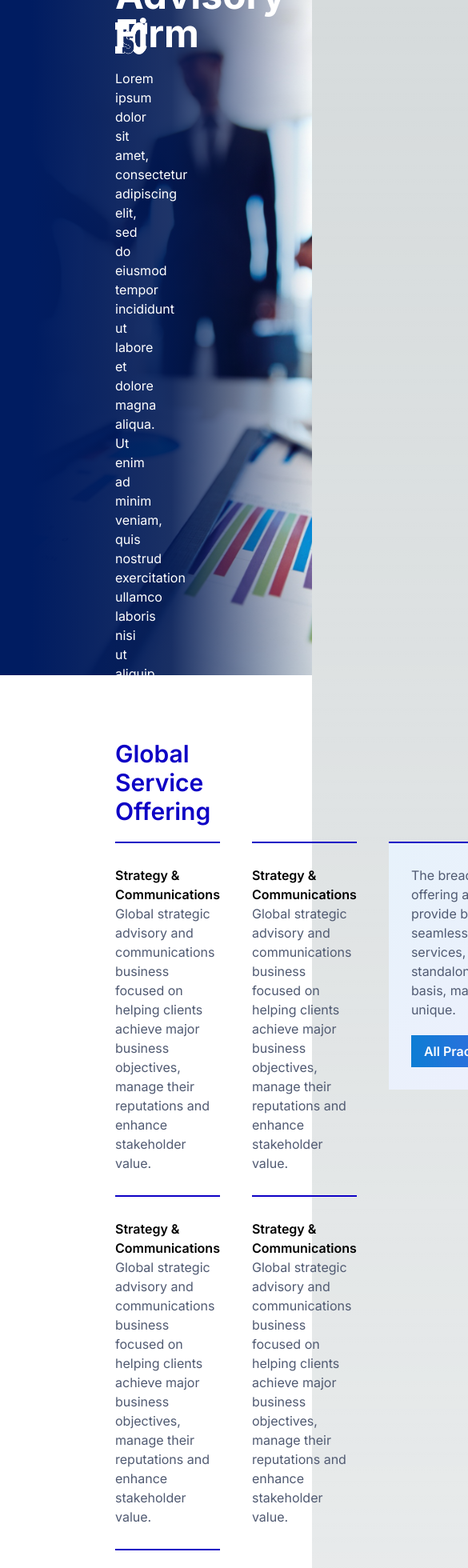
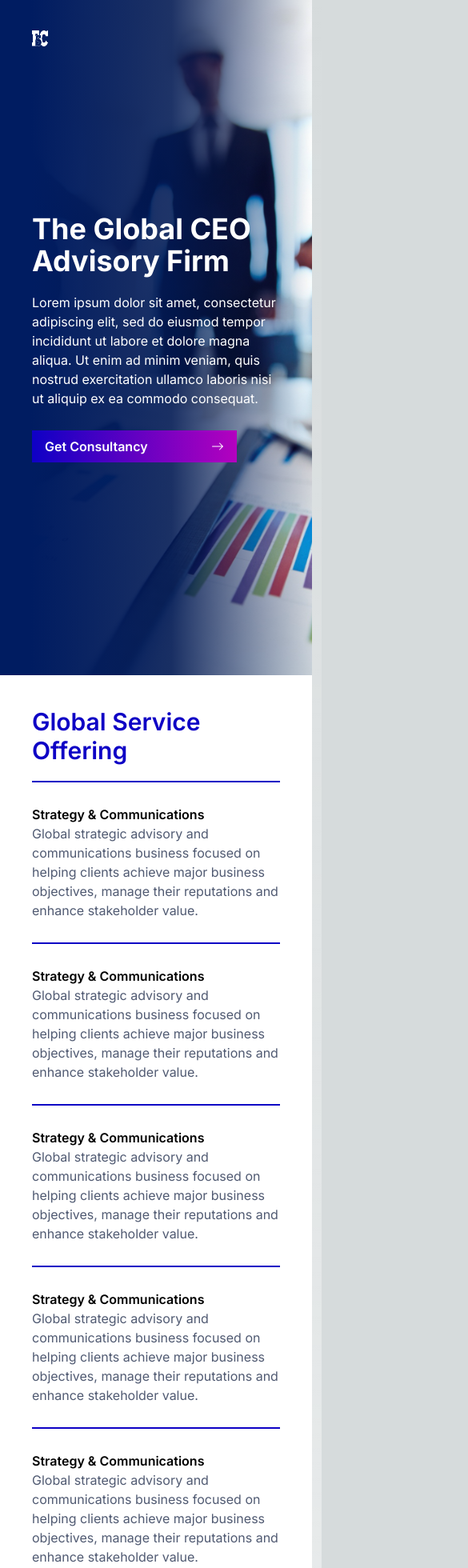
Before and after one commit to phil-forson/Foresight-Consult, a Next.js app: page / in a window 390 px wide. Shown: the top 1960 px of the page at 80% size, 585 px wide, since content can reach past the window. Built offline with nearby package versions, Linux system fonts and the light colour scheme.

Commit message:
mobile view

```diff
--- a/src/app/components/shared/Footer/Footer.tsx
+++ b/src/app/components/shared/Footer/Footer.tsx
@@ -36,8 +36,8 @@ const Footer = () => {
     );
   };
   return (
-    <div className="py-4 bg-white px-36 text-blue-600">
-      <div className="flex justify-between items-center   ">
+    <div className="py-4 bg-white px-10 md:px-36 text-blue-600">
+      <div className="flex flex-col md:flex-row justify-between items-center   ">
         {/* Logo */}
         <div className="text-xl font-semibold">
           {/* {<img src={Logo} className="w-24 sm:w-auto "/> */}
@@ -46,7 +46,7 @@ const Footer = () => {
 
         {/* Links */}
         <div className="flex justify-between">
-          <div className="hidden lg:flex space-x-[12px] ">
+          <div className="flex flex-wrap lg:flex md:space-x-[12px] ">
             {renderNavLink("Our Firm")}
             {renderNavLink("Offices")}
             {renderNavLink("News")}
@@ -61,7 +61,7 @@ const Footer = () => {
           </div>
         </div>
       </div>
-      <div className="mt-6 pb-10 flex justify-between border-b border-blue-500">
+      <div className="mt-6 pb-10 flex md:flex-row flex-col gap-5 md:gap-0 justify-between border-b border-blue-500">
         <div>
           <div className="flex flex-col">
             <div className="mb-5">United Kingdom</div>
@@ -70,7 +70,7 @@ const Footer = () => {
         </div>
         <Image src={Map} alt="Map" objectFit="cover" />
       </div>
-      <div className="py-6 flex justify-between items-center border-b border-blue-500">
+      <div className="py-6 flex md:flex-row flex-col gap-2 md:gap-0 md:justify-between md:items-center border-b border-blue-500">
         <div className="flex flex-col gap-2">
           <div className="text-black ">Business Segments</div>
           <div>Strategy & Communications</div>
@@ -88,7 +88,7 @@ const Footer = () => {
           <div>Ghana</div>
         </div>
       </div>
-      <div className="flex justify-between text-black py-4">
+      <div className="flex md:flex-row flex-col gap-5 md:gap-0 justify-between text-black text-sm py-4">
         <div>
           © {new Date(Date.now()).getFullYear().toString()} Foresight Consult.
           All rights reserved.
--- a/src/app/components/shared/Nav/Nav.tsx
+++ b/src/app/components/shared/Nav/Nav.tsx
@@ -37,13 +37,13 @@ export const Nav: React.FC = () => {
   };
 
   return (
-    <div className="w-full flex justify-between items-center py-4 px-36 bg-transparent absolute top-0 h-24 z-50">
+    <div className="w-full flex justify-between items-center py-4 px-10 md:px-36 bg-transparent absolute top-0 h-24 z-50">
       {/* Logo */}
       <div className="text-xl font-bold">
         <Image
           src={Logo}
           alt="Foresight Logo"
-          className="w-10 h-10 sm:w-auto "
+          className="w-5 h-5 md:w-10 md:h-10 sm:w-auto "
         />
       </div>
 
--- a/src/app/components/views/GlobalService/GlobalService.tsx
+++ b/src/app/components/views/GlobalService/GlobalService.tsx
@@ -29,14 +29,14 @@ const GlobalService = () => {
   const secondColumnItems = data.slice(3, 5);
 
   return (
-    <section className=" bg-white px-36 py-20 w-full">
+    <section className=" bg-white px-10 md:px-36 py-10 md:py-20 w-full">
       <div className="text-3xl mb-5 text-blue-primary font-semibold">
         Global Service Offering
       </div>
-      <div className="flex justify-between gap-10">
+      <div className="flex flex-col md:flex-row md:justify-between md:gap-10">
         <div className="flex flex-col">
           {firstColumnItems.map((section, index) => (
-            <div className={`border-t-2 border-blue-primary py-7 `} key={index}>
+            <div className={`border-t-2 border-blue-primary py-7`} key={index}>
               <div className="text-black font-semibold">{section.heading}</div>
               <div className="text-[#505A72]">{section.body}</div>
             </div>
--- a/src/app/components/views/HeroSection/HeroSection.tsx
+++ b/src/app/components/views/HeroSection/HeroSection.tsx
@@ -9,8 +9,10 @@ const HeroSection = () => {
     <section className="relative w-full h-screen overflow-hidden flex justify-center items-center">
       <Image src={HeroImg} alt="Banner" fill={true} objectFit="cover" />
       <div className="absolute inset-0 h-auto bg-gradient-to-r from-[#001C61] from-10% via-[rgba(0,24,83,0.875)] to-[rgba(0,25,86,0)]">
-        <div className="text-white w-[50%] h-screen flex flex-col justify-center px-36">
-          <div className="text-5xl font-bold">The Global CEO Advisory Firm</div>
+        <div className="text-white w-full xl:w-[50%] h-screen flex flex-col justify-center px-10 md:px-36">
+          <div className=" text-4xl md:text-5xl font-bold">
+            The Global CEO Advisory Firm
+          </div>
           <div className="mt-5">
             Lorem ipsum dolor sit amet, consectetur adipiscing elit, sed do
             eiusmod tempor incididunt ut labore et dolore magna aliqua. Ut enim
--- a/src/app/components/views/JoinOurTeam/JoinOurTeam.tsx
+++ b/src/app/components/views/JoinOurTeam/JoinOurTeam.tsx
@@ -8,7 +8,7 @@ const JoinOurTeam = () => {
     <section className="px-3 relative min-h-96 w-full">
       <Image src={Banner} alt="Banner" fill={true} objectFit="cover" />
       <div className="absolute inset-0 bg-gradient-to-r from-[rgba(160,0,174,0.9)] to-[rgba(5,19,54,0)] bg-opacity-50 h-auto"></div>
-      <div className="flex flex-col relative z-50 w-[50%] pl-36 justify-center text-white h-96">
+      <div className="flex flex-col relative z-50 w-full md:w-[50%] px-5 md:px-0 md:pl-36 justify-center text-white h-96">
         <div className="text-4xl text-white font-bold">Join Our Team</div>
         <div className="mt-5">
           We leverage the collective experience and expertise of our global team
--- a/src/app/components/views/MoreInfo/MoreInfo.tsx
+++ b/src/app/components/views/MoreInfo/MoreInfo.tsx
@@ -8,7 +8,7 @@ const MoreInfo = () => {
       <Image src={Banner} alt="Banner" fill={true} objectFit="cover" />
       <div className="absolute inset-0 bg-gradient-to-l from-[#002684] to-[rgba(0,36,132,0)] bg-opacity-50 h-auto"></div>
       <div className="flex flex-row-reverse relative z-50 text-white h-80">
-        <div className="w-[50%] h-full flex justify-center items-center text-4xl font-semibold">
+        <div className="md:w-[50%] h-full flex justify-center items-center text-2xl md:text-4xl font-semibold">
           We leverage our global expertise and unchallenged breadth of services
           to solve our clients’ most complex issues.
         </div>
--- a/src/app/components/views/OurPeople/OurPeople.tsx
+++ b/src/app/components/views/OurPeople/OurPeople.tsx
@@ -38,7 +38,7 @@ const OurPeople = () => {
     },
   ];
   return (
-    <section className="min-h-50 py-20 bg-white px-56">
+    <section className="min-h-50 py-20 bg-white px-10 md:px-56">
       <div className="text-blue-primary text-center text-xl font-bold">
         Our People
       </div>
@@ -51,13 +51,16 @@ const OurPeople = () => {
       <div className="embla mt-10" ref={emblaRef}>
         <div className="embla__container text-black">
           {people.map((person, index) => (
-            <div className="embla__slide flex flex-col justify-center items-center" key={index}>
+            <div
+              className="embla__slide flex flex-col justify-center items-center"
+              key={index}
+            >
               <Image
                 src={MarfoPNG}
                 alt="Senior Dev"
                 width={100}
                 height={100}
-                className="rounded-full w-48 h-48 object-cover"
+                className="rounded-full w-36 h-36 md:w-48 md:h-48 object-cover"
               />
               <div className="mt-5 text-blue-primary">{person.name}</div>
               <div>{person.role}</div>
@@ -65,7 +68,7 @@ const OurPeople = () => {
           ))}
         </div>
       </div>
-      <div className="flex justify-center gap-8 items-center mt-10">
+      <div className="flex flex-col md:flex-row justify-center gap-4 md:gap-8 items-center mt-10">
         <div className="border-2 border-blue-primary flex justify-between w-64 items-center bg-transparent text-black px-4 py-2">
           <div className="text-blue-primary font-semibold">Search People</div>
           <BsArrowRight className="text-blue-primary" />
--- a/src/app/components/views/OurPeople/index.css
+++ b/src/app/components/views/OurPeople/index.css
@@ -9,3 +9,9 @@
   .embla__slide {
     flex: 0 0 33.333333%;
   }
+
+  @media only screen and (max-width: 600px) {
+    .embla__slide {
+      flex: 0 0 80%;
+    }
+  }
```
